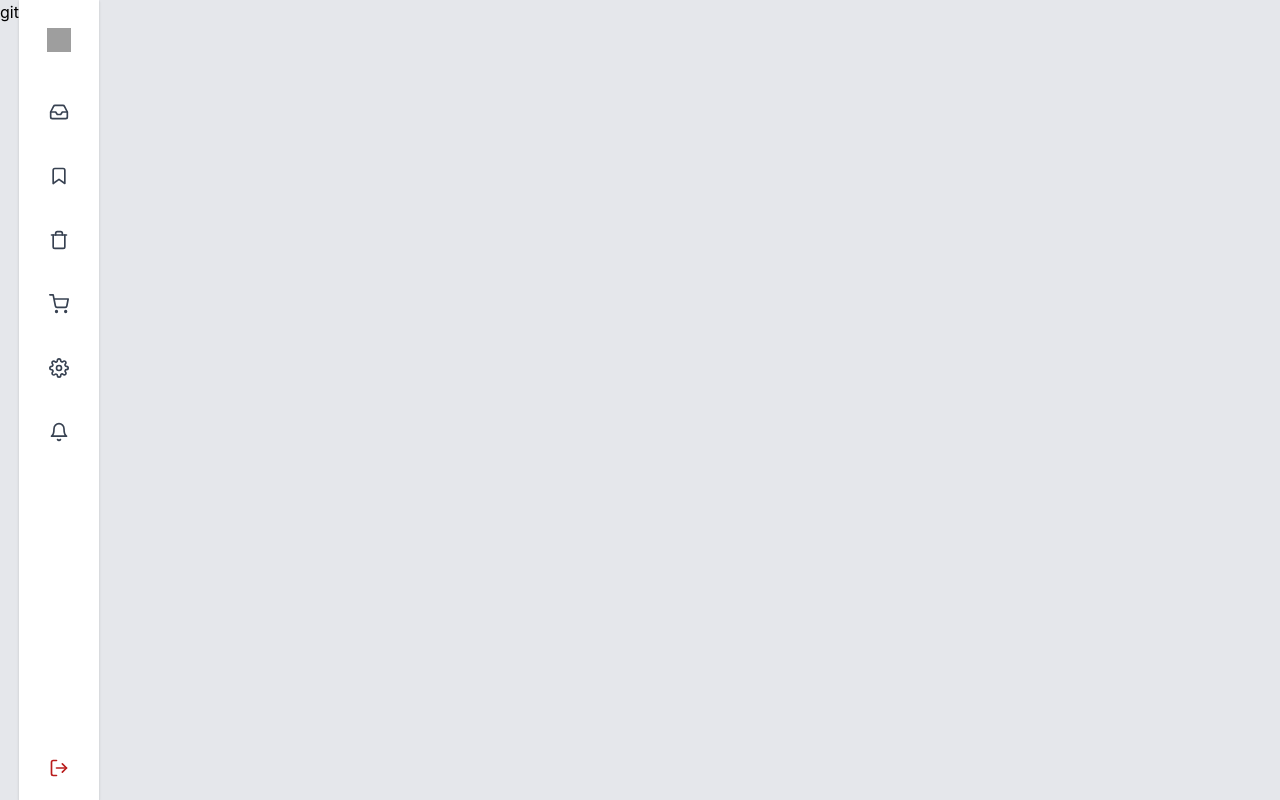
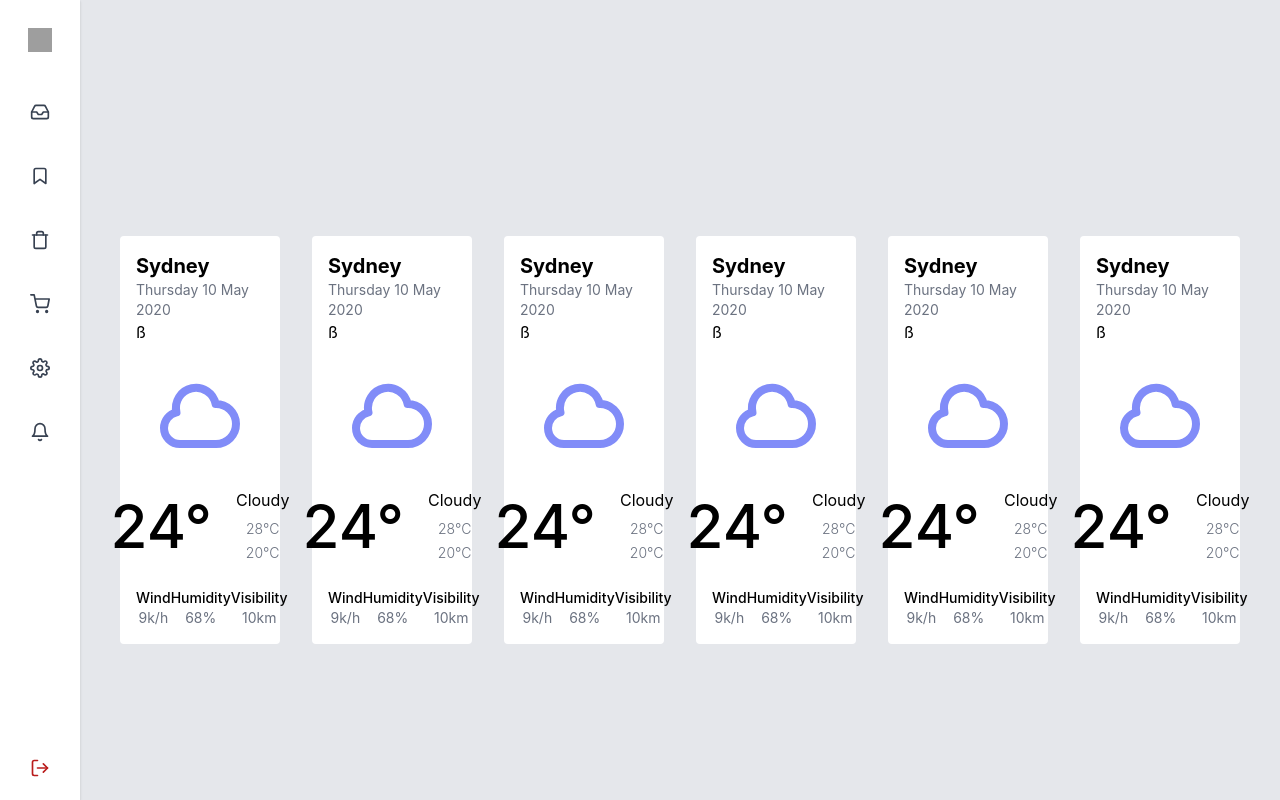
Before and after one commit to Tessapj99/Weather-app-react, a React (Create React App) app: page / in a window 1280 px wide. Built offline with nearby package versions, Linux system fonts and the light colour scheme; grey boxes are pictures that could not be loaded.

Commit message:
added the weather card components to the interface

```diff
--- a/src/App.js
+++ b/src/App.js
@@ -1,10 +1,11 @@
 import logo from './logo.svg';
 import './App.css';
 import SideBar from './components/SideBar';
+import WeatherCard from './components/WeatherCard';
 
 function App() {
   return (
-    <div className="App">
+    <div >
       <SideBar />
     </div>
   );
--- a/src/components/SideBar.jsx
+++ b/src/components/SideBar.jsx
@@ -1,33 +1,29 @@
 import React from 'react';
+import WeatherCard from './WeatherCard';
 
 const SideBar = () => {
     return (
-        <div class="h-screen w-screen flex bg-gray-200">
-	git
-
-	<aside
-		class="flex flex-col items-center bg-white text-gray-700 shadow h-full">
-
-
-		<div class="h-20 flex items-center w-20">
-
-			<a class="h-6 w-6 mx-auto" href="http://svelte.dev/">
+      <div className="h-screen w-screen flex bg-gray-200">
+        <aside className="flex flex-col items-center bg-white text-gray-700 shadow h-full">
+          <div className="h-20 flex items-center w-20">
+            <a className="h-6 w-6 mx-auto" href="http://svelte.dev/">
               <img
-					class="h-6 w-6 mx-auto"
+                className="h-6 w-6 mx-auto"
                 src="https://upload.wikimedia.org/wikipedia/commons/thumb/1/1b/Svelte_Logo.svg/512px-Svelte_Logo.svg.png"
-					alt="svelte logo" />
+                alt="svelte logo"
+              />
             </a>
           </div>
 
           <ul>
-
-			<li class="hover:bg-gray-100">
+            <li className="hover:bg-gray-100">
               <a
                 href="."
-					class="h-16 px-6 flex flex justify-center items-center w-full
-					focus:text-orange-500">
+                className="h-16 px-6 flex flex justify-center items-center w-full
+					focus:text-orange-500"
+              >
                 <svg
-						class="h-5 w-5"
+                  className="h-5 w-5"
                   xmlns="http://www.w3.org/2000/svg"
                   width="24"
                   height="24"
@@ -36,25 +32,26 @@ const SideBar = () => {
                   stroke="currentColor"
                   stroke-width="2"
                   stroke-linecap="round"
-						stroke-linejoin="round">
-						<polyline
-							points="22 12 16 12 14 15 10 15 8 12 2 12"></polyline>
+                  stroke-linejoin="round"
+                >
+                  <polyline points="22 12 16 12 14 15 10 15 8 12 2 12"></polyline>
                   <path
                     d="M5.45 5.11L2 12v6a2 2 0 0 0 2 2h16a2 2 0 0 0
 							2-2v-6l-3.45-6.89A2 2 0 0 0 16.76 4H7.24a2 2 0 0
-							0-1.79 1.11z"></path>
+							0-1.79 1.11z"
+                  ></path>
                 </svg>
-
               </a>
             </li>
 
-			<li class="hover:bg-gray-100">
+            <li className="hover:bg-gray-100">
               <a
                 href="."
-					class="h-16 px-6 flex flex justify-center items-center w-full
-					focus:text-orange-500">
+                className="h-16 px-6 flex flex justify-center items-center w-full
+					focus:text-orange-500"
+              >
                 <svg
-						class="h-5 w-5"
+                  className="h-5 w-5"
                   xmlns="http://www.w3.org/2000/svg"
                   width="24"
                   height="24"
@@ -63,22 +60,21 @@ const SideBar = () => {
                   stroke="currentColor"
                   stroke-width="2"
                   stroke-linecap="round"
-						stroke-linejoin="round">
-						<path
-							d="M19 21l-7-5-7 5V5a2 2 0 0 1 2-2h10a2 2 0 0 1 2 2z"></path>
+                  stroke-linejoin="round"
+                >
+                  <path d="M19 21l-7-5-7 5V5a2 2 0 0 1 2-2h10a2 2 0 0 1 2 2z"></path>
                 </svg>
-
               </a>
             </li>
 
-			<li class="hover:bg-gray-100">
+            <li className="hover:bg-gray-100">
               <a
                 href="."
-					class="h-16 px-6 flex flex justify-center items-center w-full
-					focus:text-orange-500">
-
+                className="h-16 px-6 flex flex justify-center items-center w-full
+					focus:text-orange-500"
+              >
                 <svg
-						class="h-5 w-5"
+                  className="h-5 w-5"
                   xmlns="http://www.w3.org/2000/svg"
                   width="24"
                   height="24"
@@ -87,23 +83,25 @@ const SideBar = () => {
                   stroke="currentColor"
                   stroke-width="2"
                   stroke-linecap="round"
-						stroke-linejoin="round">
+                  stroke-linejoin="round"
+                >
                   <polyline points="3 6 5 6 21 6"></polyline>
                   <path
                     d="M19 6v14a2 2 0 0 1-2 2H7a2 2 0 0 1-2-2V6m3 0V4a2 2
-							0 0 1 2-2h4a2 2 0 0 1 2 2v2"></path>
+							0 0 1 2-2h4a2 2 0 0 1 2 2v2"
+                  ></path>
                 </svg>
-
               </a>
             </li>
 
-			<li class="hover:bg-gray-100">
+            <li className="hover:bg-gray-100">
               <a
                 href="."
-					class="h-16 px-6 flex flex justify-center items-center w-full
-					focus:text-orange-500">
+                className="h-16 px-6 flex flex justify-center items-center w-full
+					focus:text-orange-500"
+              >
                 <svg
-						class="h-5 w-5"
+                  className="h-5 w-5"
                   xmlns="http://www.w3.org/2000/svg"
                   width="24"
                   height="24"
@@ -112,24 +110,26 @@ const SideBar = () => {
                   stroke="currentColor"
                   stroke-width="2"
                   stroke-linecap="round"
-						stroke-linejoin="round">
+                  stroke-linejoin="round"
+                >
                   <circle cx="9" cy="21" r="1"></circle>
                   <circle cx="20" cy="21" r="1"></circle>
                   <path
                     d="M1 1h4l2.68 13.39a2 2 0 0 0 2 1.61h9.72a2 2 0 0 0
-							2-1.61L23 6H6"></path>
+							2-1.61L23 6H6"
+                  ></path>
                 </svg>
-
               </a>
             </li>
 
-			<li class="hover:bg-gray-100">
+            <li className="hover:bg-gray-100">
               <a
                 href="."
-					class="h-16 px-6 flex flex justify-center items-center w-full
-					focus:text-orange-500">
+                className="h-16 px-6 flex flex justify-center items-center w-full
+					focus:text-orange-500"
+              >
                 <svg
-						class="h-5 w-5"
+                  className="h-5 w-5"
                   xmlns="http://www.w3.org/2000/svg"
                   width="24"
                   height="24"
@@ -138,7 +138,8 @@ const SideBar = () => {
                   stroke="currentColor"
                   stroke-width="2"
                   stroke-linecap="round"
-						stroke-linejoin="round">
+                  stroke-linejoin="round"
+                >
                   <circle cx="12" cy="12" r="3"></circle>
                   <path
                     d="M19.4 15a1.65 1.65 0 0 0 .33 1.82l.06.06a2 2 0 0 1
@@ -155,18 +156,20 @@ const SideBar = () => {
 							1.82-.33l.06-.06a2 2 0 0 1 2.83 0 2 2 0 0 1 0
 							2.83l-.06.06a1.65 1.65 0 0 0-.33 1.82V9a1.65 1.65 0 0
 							0 1.51 1H21a2 2 0 0 1 2 2 2 2 0 0 1-2 2h-.09a1.65
-							1.65 0 0 0-1.51 1z"></path>
+							1.65 0 0 0-1.51 1z"
+                  ></path>
                 </svg>
               </a>
             </li>
 
-			<li class="hover:bg-gray-100">
+            <li className="hover:bg-gray-100">
               <a
                 href="."
-					class="h-16 px-6 flex flex justify-center items-center w-full
-					focus:text-orange-500">
+                className="h-16 px-6 flex flex justify-center items-center w-full
+					focus:text-orange-500"
+              >
                 <svg
-						class="h-5 w-5"
+                  className="h-5 w-5"
                   xmlns="http://www.w3.org/2000/svg"
                   width="24"
                   height="24"
@@ -175,23 +178,22 @@ const SideBar = () => {
                   stroke="currentColor"
                   stroke-width="2"
                   stroke-linecap="round"
-						stroke-linejoin="round">
-						<path
-							d="M18 8A6 6 0 0 0 6 8c0 7-3 9-3 9h18s-3-2-3-9"></path>
+                  stroke-linejoin="round"
+                >
+                  <path d="M18 8A6 6 0 0 0 6 8c0 7-3 9-3 9h18s-3-2-3-9"></path>
                   <path d="M13.73 21a2 2 0 0 1-3.46 0"></path>
                 </svg>
               </a>
             </li>
-
           </ul>
 
-		<div class="mt-auto h-16 flex items-center w-full">
-
+          <div className="mt-auto h-16 flex items-center w-full">
             <button
-				class="h-16 w-10 mx-auto flex flex justify-center items-center
-				w-full focus:text-orange-500 hover:bg-red-200 focus:outline-none">
+              className="h-16 w-10 mx-auto flex flex justify-center items-center
+				w-full focus:text-orange-500 hover:bg-red-200 focus:outline-none"
+            >
               <svg
-					class="h-5 w-5 text-red-700"
+                className="h-5 w-5 text-red-700"
                 xmlns="http://www.w3.org/2000/svg"
                 width="24"
                 height="24"
@@ -200,18 +202,28 @@ const SideBar = () => {
                 stroke="currentColor"
                 stroke-width="2"
                 stroke-linecap="round"
-					stroke-linejoin="round">
+                stroke-linejoin="round"
+              >
                 <path d="M9 21H5a2 2 0 0 1-2-2V5a2 2 0 0 1 2-2h4"></path>
                 <polyline points="16 17 21 12 16 7"></polyline>
                 <line x1="21" y1="12" x2="9" y2="12"></line>
               </svg>
-
             </button>
           </div>
-
         </aside>
+        <div className="grid grid-cols-6 m-6 overflow-y-scroll ">
+          <WeatherCard />
+          <WeatherCard />
+          <WeatherCard />
+          <WeatherCard />
+          <WeatherCard />
+          <WeatherCard />
+          <WeatherCard />
+          <WeatherCard />
+          <WeatherCard />
+          <WeatherCard />
         </div>
-
+      </div>
     );
 }
 
--- /dev/null
+++ b/src/components/WeatherCard.jsx
@@ -0,0 +1,62 @@
+import React from "react";
+
+const WeatherCard = () => {
+  return (
+    <div class="min-h-screen flex items-center justify-center mr-4 ml-4 mt-4 mb-4">
+      <div class="flex flex-col bg-white rounded p-4 w-full max-w-xs ">
+        <div class="font-bold text-xl">Sydney</div>
+        <div class="text-sm text-gray-500">Thursday 10 May 2020</div>ß
+        <div class="mt-6 text-6xl self-center inline-flex items-center justify-center rounded-lg text-indigo-400 h-24 w-24">
+          <svg
+            class="w-32 h-32"
+            fill="none"
+            stroke="currentColor"
+            viewBox="0 0 24 24"
+            xmlns="http://www.w3.org/2000/svg"
+          >
+            <path
+              stroke-linecap="round"
+              stroke-linejoin="round"
+              stroke-width="2"
+              d="M3 15a4 4 0 004 4h9a5 5 0 10-.1-9.999 5.002 5.002 0 10-9.78 2.096A4.001 4.001 0 003 15z"
+            ></path>
+          </svg>
+        </div>
+        <div class="flex flex-row items-center justify-center mt-6">
+          <div class="font-medium text-6xl">24°</div>
+          <div class="flex flex-col items-center ml-6">
+            <div>Cloudy</div>
+            <div class="mt-1">
+              <span class="text-sm">
+                <i class="far fa-long-arrow-up"></i>
+              </span>
+              <span class="text-sm font-light text-gray-500">28°C</span>
+            </div>
+            <div>
+              <span class="text-sm">
+                <i class="far fa-long-arrow-down"></i>
+              </span>
+              <span class="text-sm font-light text-gray-500">20°C</span>
+            </div>
+          </div>
+        </div>
+        <div class="flex flex-row justify-between mt-6">
+          <div class="flex flex-col items-center">
+            <div class="font-medium text-sm">Wind</div>
+            <div class="text-sm text-gray-500">9k/h</div>
+          </div>
+          <div class="flex flex-col items-center">
+            <div class="font-medium text-sm">Humidity</div>
+            <div class="text-sm text-gray-500">68%</div>
+          </div>
+          <div class="flex flex-col items-center">
+            <div class="font-medium text-sm">Visibility</div>
+            <div class="text-sm text-gray-500">10km</div>
+          </div>
+        </div>
+      </div>
+    </div>
+  );
+};
+
+export default WeatherCard;
```
Lines whose indentation alone changed are shown as unchanged.
